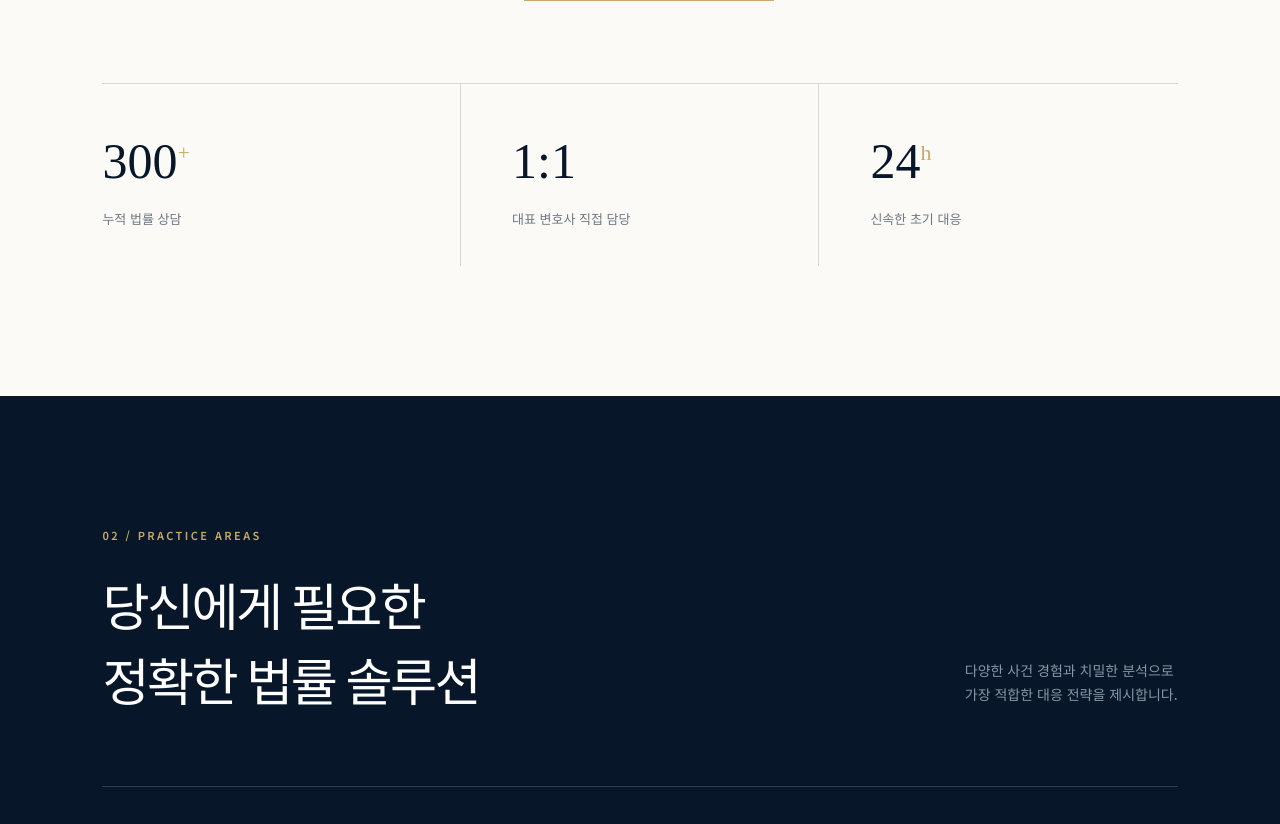
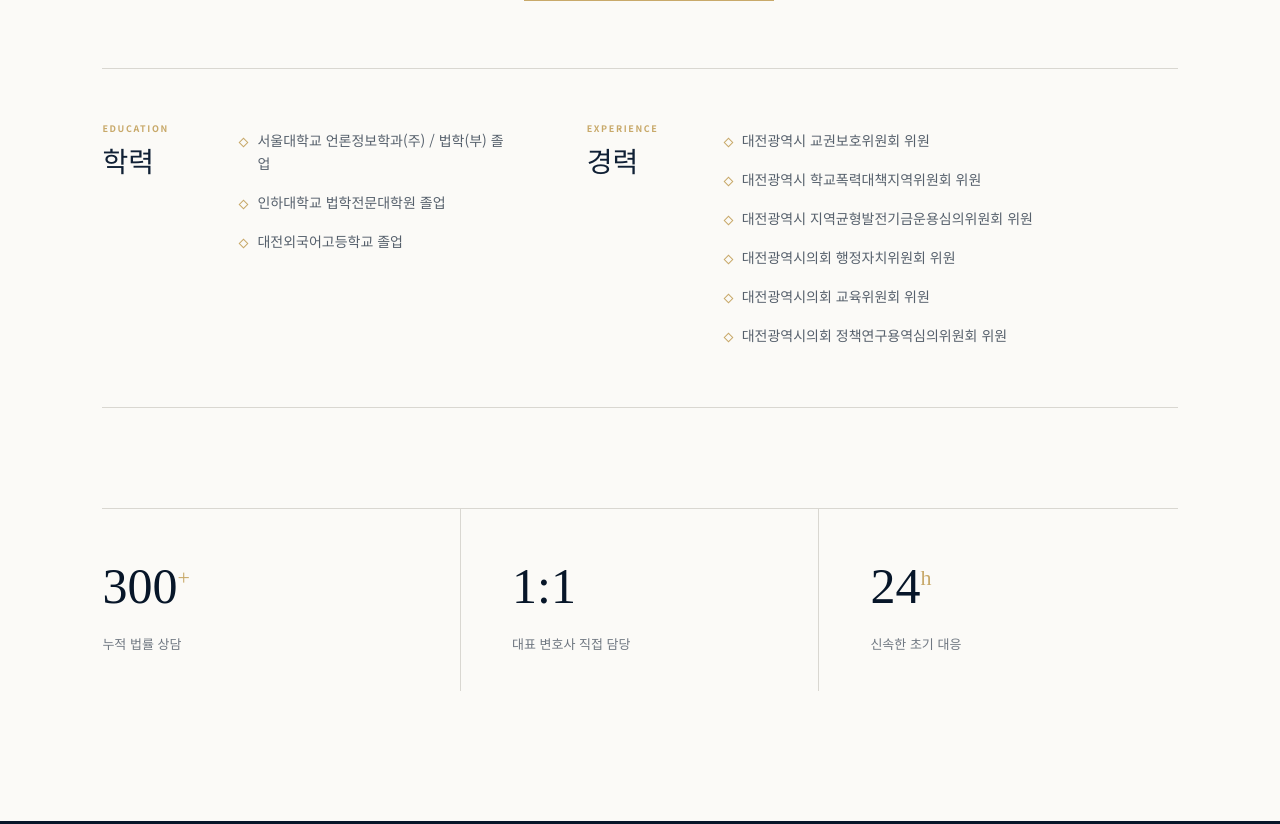
Before and after one commit to ho1204/lawfirmshield, a website: page public/index.html in a window 1280 px wide. Shown: the part 1412-2236 px from the top of the page. Drawn offline with Linux system fonts and the light colour scheme; no server answers.

Commit message:
Add files via upload

```diff
--- a/public/custom.css
+++ b/public/custom.css
@@ -15,4 +15,18 @@
 .consult-form input:focus,.consult-form textarea:focus{outline:1px solid var(--gold);border-color:var(--gold)}
 .consult-form .btn{width:100%;border:0}
 .privacy-note{font-size:11px;color:#858b92;margin:18px 0}
-@media(max-width:900px){.intro-grid{grid-template-columns:1fr}.attorney-photo{width:min(360px,calc(100% - 18px));margin:10px auto 35px}}
+.attorney-profile{display:grid;grid-template-columns:1fr 1.45fr;gap:6vw;margin-top:85px;padding:52px 0;border-top:1px solid var(--line);border-bottom:1px solid var(--line)}
+.profile-column{display:grid;grid-template-columns:110px 1fr;gap:28px}
+.profile-heading span{display:block;color:var(--gold);font-size:9px;font-weight:700;letter-spacing:.18em;margin-bottom:4px}
+.profile-heading h3{margin:0;font:500 28px 'Noto Serif KR'}
+.profile-column ul{list-style:none;margin:0;padding:0}
+.profile-column li{position:relative;padding:8px 0 8px 17px;color:#56606c;font-size:14px;line-height:1.65}
+.profile-column li:before{content:'';position:absolute;left:0;top:18px;width:5px;height:5px;border:1px solid var(--gold);transform:rotate(45deg)}
+@media(max-width:900px){
+  .intro-grid{grid-template-columns:1fr}
+  .attorney-photo{width:min(360px,calc(100% - 18px));margin:10px auto 35px}
+  .attorney-profile{grid-template-columns:1fr;gap:42px;margin-top:60px;padding:40px 0}
+  .metrics div{text-align:center;padding-left:0!important;padding-right:0!important}
+  .metrics strong,.metrics span{display:block;text-align:center}
+}
+@media(max-width:560px){.profile-column{grid-template-columns:1fr;gap:14px}.profile-heading h3{font-size:25px}.profile-column li{font-size:13px}}
--- a/public/index.html
+++ b/public/index.html
@@ -41,6 +41,27 @@
         <figure class="attorney-photo reveal"><img src="/assets/attorney-lee.jpg" alt="법률사무소 쉴드 이중호 대표변호사"><figcaption><strong>이중호</strong><span>대표변호사</span></figcaption></figure>
         <div class="intro-copy reveal"><p>법률사무소 쉴드는 의뢰인 한 분 한 분의 사안을 깊이 이해하는 것에서 출발합니다. 복잡한 법률 문제를 명확하게 설명하고, 현실적인 전략으로 최선의 결과를 만들어갑니다.</p><p>민사·형사·부동산·학교폭력·노무·행정 및 기업 자문까지, 풍부한 실무 경험으로 의뢰인의 곁을 지킵니다.</p><a href="#contact" class="text-link">쉴드와 상담하기 <span>→</span></a></div>
       </div>
+      <div class="attorney-profile reveal">
+        <section class="profile-column">
+          <div class="profile-heading"><span>EDUCATION</span><h3>학력</h3></div>
+          <ul>
+            <li>서울대학교 언론정보학과(주) / 법학(부) 졸업</li>
+            <li>인하대학교 법학전문대학원 졸업</li>
+            <li>대전외국어고등학교 졸업</li>
+          </ul>
+        </section>
+        <section class="profile-column">
+          <div class="profile-heading"><span>EXPERIENCE</span><h3>경력</h3></div>
+          <ul>
+            <li>대전광역시 교권보호위원회 위원</li>
+            <li>대전광역시 학교폭력대책지역위원회 위원</li>
+            <li>대전광역시 지역균형발전기금운용심의위원회 위원</li>
+            <li>대전광역시의회 행정자치위원회 위원</li>
+            <li>대전광역시의회 교육위원회 위원</li>
+            <li>대전광역시의회 정책연구용역심의위원회 위원</li>
+          </ul>
+        </section>
+      </div>
       <div class="metrics reveal"><div><strong>300<sup>+</sup></strong><span>누적 법률 상담</span></div><div><strong>1:1</strong><span>대표 변호사 직접 담당</span></div><div><strong>24<sup>h</sup></strong><span>신속한 초기 대응</span></div></div>
     </section>
 
```
